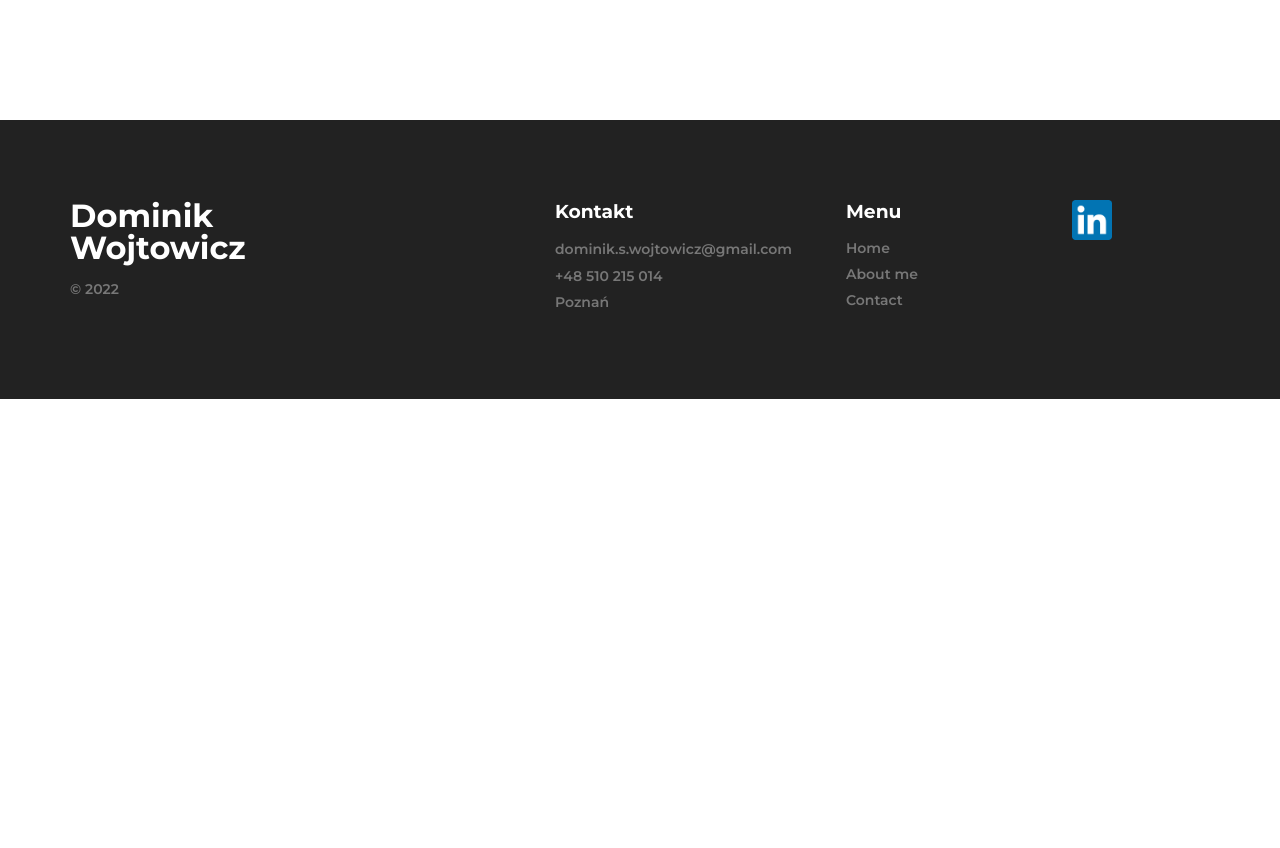
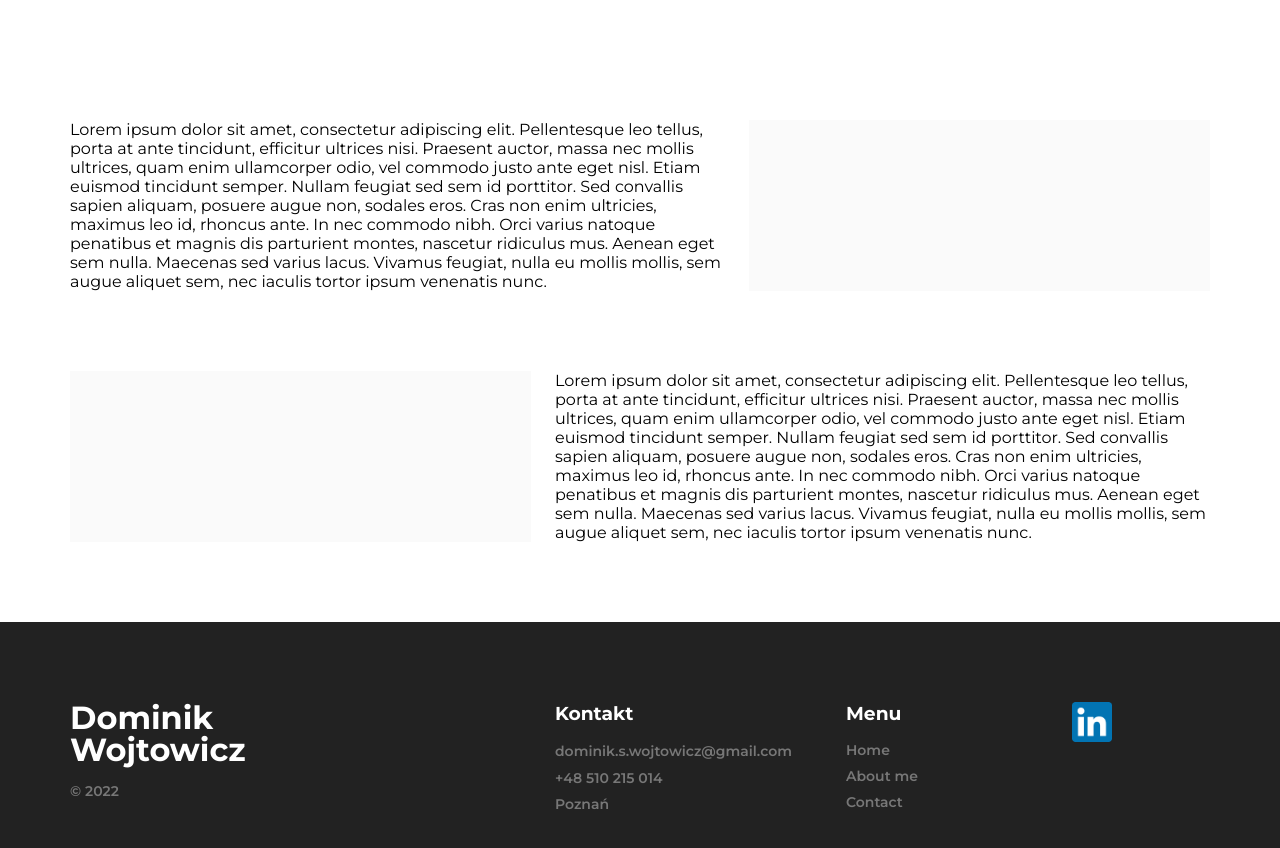
Before and after one commit to DSW92/portfolio-2022, a Vue app: page / in a window 1280 px wide. Shown: the part 680-1528 px from the top of the page. Before the commit the page ends 1079 px from the top, so only its background shows below. Built offline with nearby package versions, Linux system fonts and the light colour scheme.

Commit message:
offer component initialized, commit before adding i18n plugin

```diff
--- a/src/components/HomeHero.vue
+++ b/src/components/HomeHero.vue
@@ -62,7 +62,6 @@ export default {
     callHeroAnimationAction() {
       return this.$store.dispatch("changeHeroAnimationLoadedStatus");
     },
-
     animateLabels() {
       if (!this.labelsAnimationStatus) {
         setTimeout(() => {
@@ -81,16 +80,12 @@ export default {
           this.finishLabelsAnimation();
         }, 6000);
       }
-
       return this.$store.dispatch("changeLabelsAnimationStatus");
     },
   },
   mounted() {
     this.callHeroAnimationAction();
-
     this.animateLabels();
-
-    console.log(this.labelsAnimationStatus);
   },
 };
 </script>
@@ -138,7 +133,7 @@ section {
         font-weight: 400;
       }
       span {
-        font-size: 2rem;
+        font-size: 2.5rem;
         font-weight: 500;
         margin: 0 1rem;
       }
--- /dev/null
+++ b/src/components/MyOffer.vue
@@ -0,0 +1,53 @@
+<template>
+  <section>
+    <div class="container">
+      <div class="row">
+        <div class="col-12 col-md-7">
+          Lorem ipsum dolor sit amet, consectetur adipiscing elit. Pellentesque
+          leo tellus, porta at ante tincidunt, efficitur ultrices nisi. Praesent
+          auctor, massa nec mollis ultrices, quam enim ullamcorper odio, vel
+          commodo justo ante eget nisl. Etiam euismod tincidunt semper. Nullam
+          feugiat sed sem id porttitor. Sed convallis sapien aliquam, posuere
+          augue non, sodales eros. Cras non enim ultricies, maximus leo id,
+          rhoncus ante. In nec commodo nibh. Orci varius natoque penatibus et
+          magnis dis parturient montes, nascetur ridiculus mus. Aenean eget sem
+          nulla. Maecenas sed varius lacus. Vivamus feugiat, nulla eu mollis
+          mollis, sem augue aliquet sem, nec iaculis tortor ipsum venenatis
+          nunc.
+        </div>
+        <div class="col-12 col-md-5">
+          <div class="picture__container"></div>
+        </div>
+      </div>
+      <div class="row">
+        <div class="col-12 col-md-5">
+          <div class="picture__container"></div>
+        </div>
+        <div class="col-12 col-md-7">
+          Lorem ipsum dolor sit amet, consectetur adipiscing elit. Pellentesque
+          leo tellus, porta at ante tincidunt, efficitur ultrices nisi. Praesent
+          auctor, massa nec mollis ultrices, quam enim ullamcorper odio, vel
+          commodo justo ante eget nisl. Etiam euismod tincidunt semper. Nullam
+          feugiat sed sem id porttitor. Sed convallis sapien aliquam, posuere
+          augue non, sodales eros. Cras non enim ultricies, maximus leo id,
+          rhoncus ante. In nec commodo nibh. Orci varius natoque penatibus et
+          magnis dis parturient montes, nascetur ridiculus mus. Aenean eget sem
+          nulla. Maecenas sed varius lacus. Vivamus feugiat, nulla eu mollis
+          mollis, sem augue aliquet sem, nec iaculis tortor ipsum venenatis
+          nunc.
+        </div>
+      </div>
+    </div>
+  </section>
+</template>
+
+<style lang="scss" scoped>
+.picture__container {
+  width: 100%;
+  height: 100%;
+  background: #fafafa;
+}
+.row {
+  margin-bottom: 5rem;
+}
+</style>
--- a/src/components/header/TheHeader.vue
+++ b/src/components/header/TheHeader.vue
@@ -26,6 +26,7 @@ header {
   width: 100%;
   top: 0;
   background: #fff;
+  z-index: 999;
   > div {
     display: flex;
     justify-content: space-between;
--- a/src/views/HomeView.vue
+++ b/src/views/HomeView.vue
@@ -1,13 +1,16 @@
 <template>
   <home-hero></home-hero>
+  <my-offer></my-offer>
 </template>
 
 <script>
 import HomeHero from "../components/HomeHero.vue";
+import MyOffer from "../components/MyOffer.vue";
 
 export default {
   components: {
     HomeHero,
+    MyOffer,
   },
 };
 </script>
```
